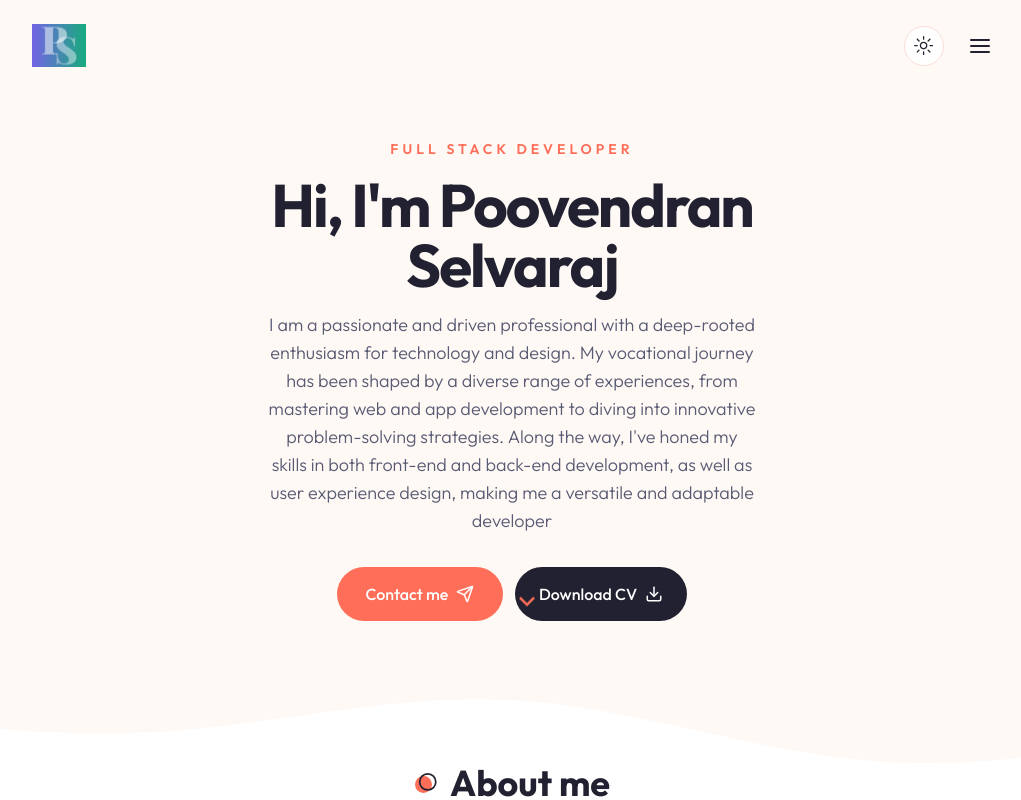
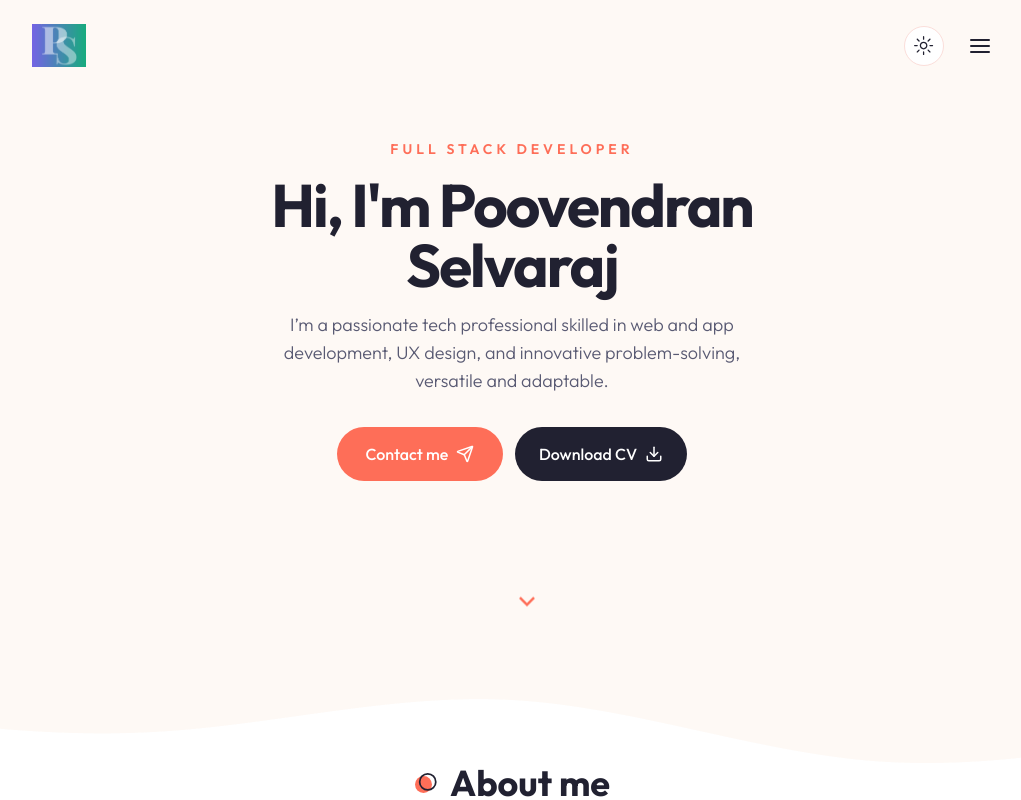
Before and after one commit to Poovendranselvaraj/poovendran_portfolio, a Next.js app: page / in a window 1280 px wide. Shown: the top 800 px of the page, without its empty margins (128-1149 px from the left). Built offline with nearby package versions, Linux system fonts and the light colour scheme.

Commit message:
add swip

```diff
--- a/components/Hero.jsx
+++ b/components/Hero.jsx
@@ -23,8 +23,7 @@ const Hero = () => {
             <div className="text-sm uppercase font-semibold mb-4 text-primary tracking-[4px]">Full Stack Developer</div>
             <h1 className='h1 mb-4'>Hi, I'm Poovendran Selvaraj</h1>
             <p className="subtitle max-w-[490px] mx-auto xl:mx-0">
-            I am a passionate and driven professional with a deep-rooted enthusiasm for technology and design. My vocational journey has been shaped by a diverse range of experiences, from mastering web and app development to diving into innovative problem-solving strategies. Along the way, I've honed my skills in both front-end and back-end development, as well as user experience design, making me a versatile and adaptable developer
-            </p>
+            I’m a passionate tech professional skilled in web and app development, UX design, and innovative problem-solving, versatile and adaptable.            </p>
             {/*Buttons*/}
             <div className="flex flex-col gap-y-3 md:flex-row gap-x-3 mx-auto xl:mx-0 mb-12">
               <Link href="/contact">
```
